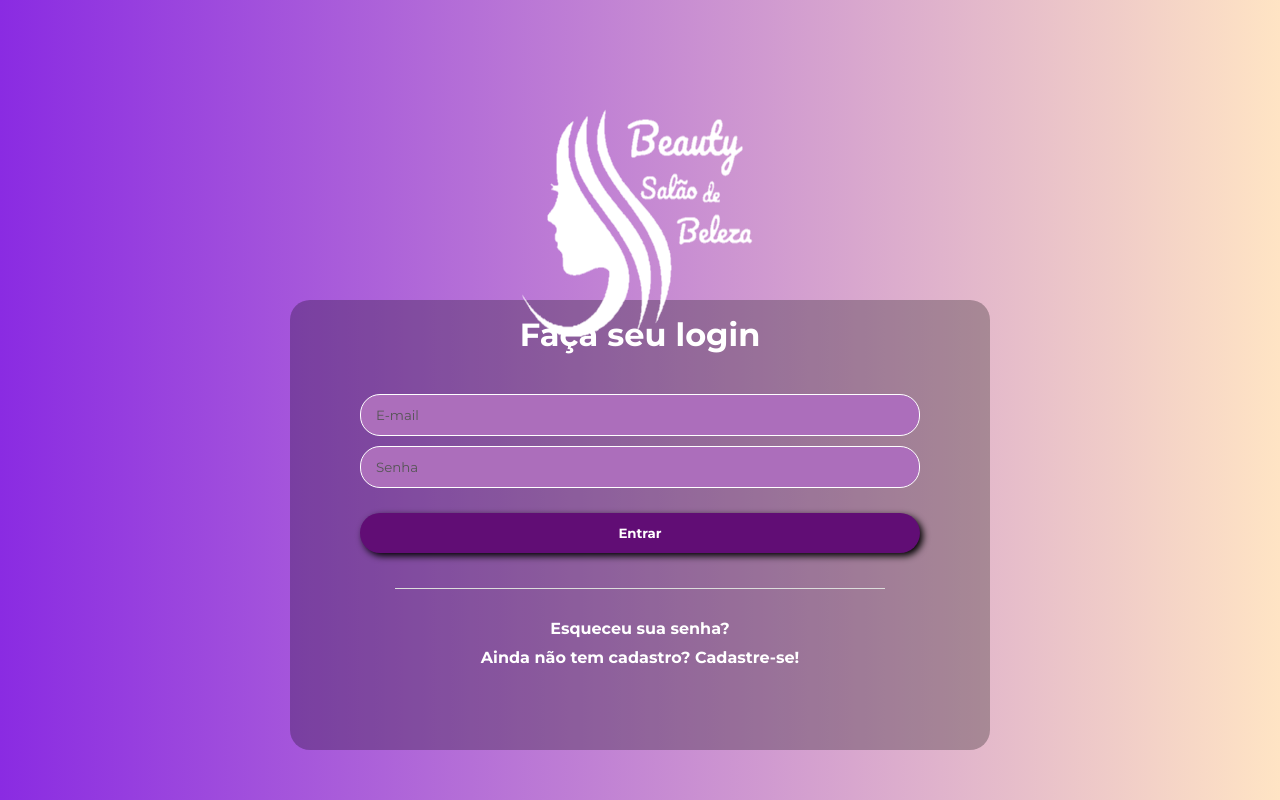
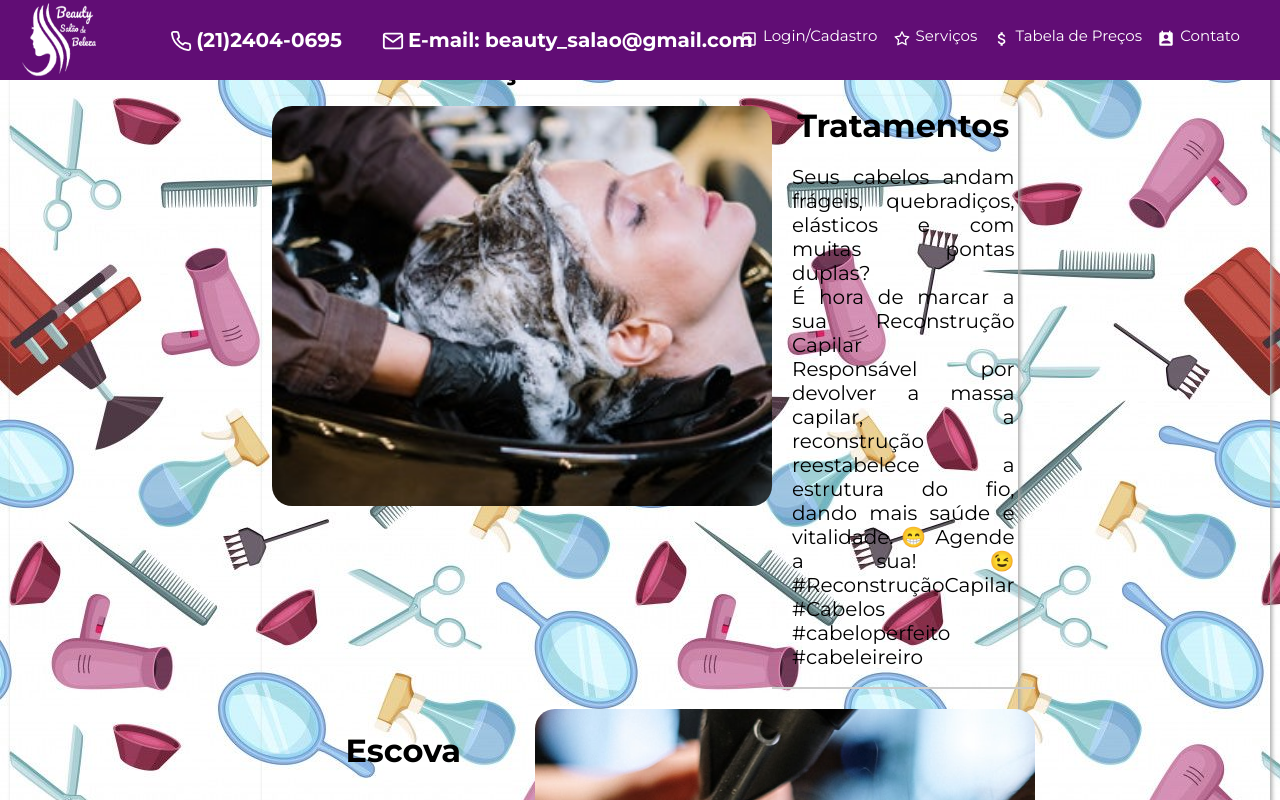
Before and after one commit to brunorafael89/salao-web, a React (Create React App) app: page / in a window 1280 px wide. Shown: the top 800 px of the page. Built offline with nearby package versions, Linux system fonts and the light colour scheme.

Commit message:
Criação de rotas de páginas principal(apresentação), TabelaPreco; alteração do index para a página principal e ajuste na rota de login

```diff
--- a/src/routes.tsx
+++ b/src/routes.tsx
@@ -9,12 +9,15 @@ import ServicoPage from "./pages/Servico";
 import AgendamentoPage from "./pages/Agendamento";
 import FuncaoPage from "./pages/Funcao";
 import ProfissionalPage from "./pages/Profissional";
+import PrincipalPage from "./pages/Principal";
+import TabelaPrecoPage from "./pages/TabelaPreco";
 
 
 function Routes() {
   return (
     <BrowserRouter>
-      <Route path="/" exact component={Login} />
+      <Route path="/" exact component={PrincipalPage} />
+      <Route path="/login" exact component={Login} />
       <Route path="/home" exact component={Home} />
       <Route path="/formaPagamento" exact component={FormaPagamentoPage} />
       <Route path="/exemplo" exact component={ExemploPage} />
@@ -22,6 +25,7 @@ function Routes() {
       <Route path="/agendamento" exact component={AgendamentoPage} />
       <Route path="/funcao" exact component={FuncaoPage} />
       <Route path="/profissional" exact component={ProfissionalPage} />
+      <Route path="/TabelaPreco" exact component={TabelaPrecoPage} />
 
     </BrowserRouter>
   );
```
